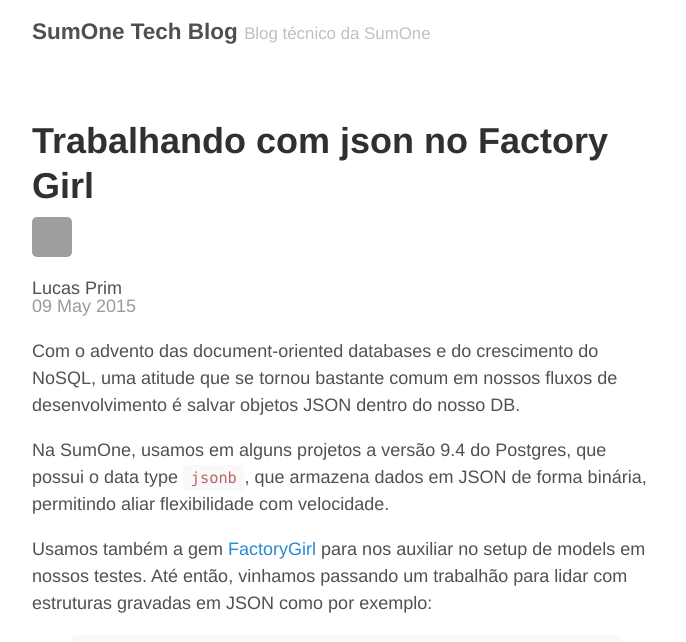
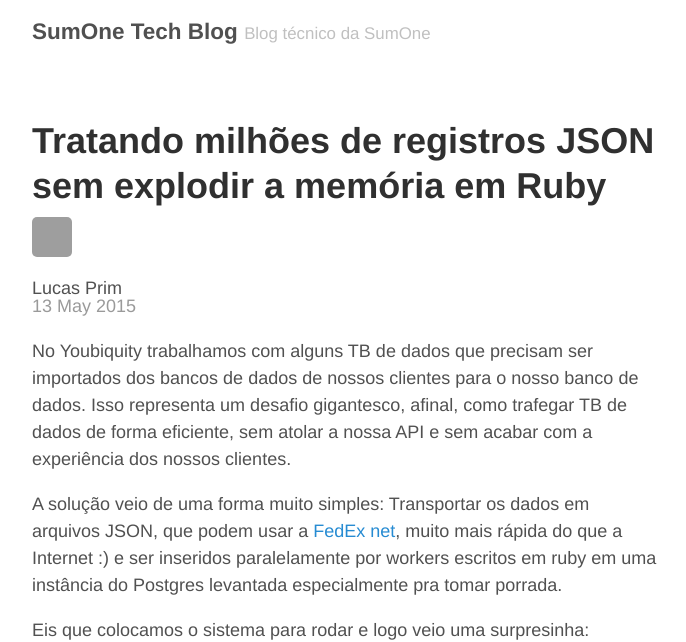
Before and after one commit to sumoners/sumoners.github.io, a Jekyll site: the page built from index.html, in a window 1280 px wide and 1400 px high. Shown: the top 642 px of the window, without its empty margins (293-979 px from the left). Built offline with Jekyll 4.4.1, drawn with Linux system fonts in a browser that asks for light colours; the list of posts is cut into pages by our own code; some of the changed text lies outside the part shown; grey boxes are pictures that could not be loaded.

Commit message:
Added a yajl post

```diff
--- /dev/null
+++ b/_posts/2015-05-13-milhoes-de-registros-em-json-sem-explodir-a-memoria-no-ruby.md
@@ -0,0 +1,50 @@
+---
+layout: post
+title: Tratando milhões de registros JSON sem explodir a memória em Ruby
+post_author: Lucas Prim
+post_gravatar: d7556befd6b2a40d5618be1c0340e54a
+---
+
+No Youbiquity trabalhamos com alguns TB de dados que precisam ser importados
+dos bancos de dados de nossos clientes para o nosso banco de dados.
+Isso representa um desafio gigantesco, afinal, como trafegar TB de dados de
+forma eficiente, sem atolar a nossa API e sem acabar com a experiência dos
+nossos clientes.
+
+A solução veio de uma forma muito simples: Transportar os dados em arquivos
+JSON, que podem usar a [FedEx net](https://what-if.xkcd.com/31/), muito mais
+rápida do que a Internet :) e ser inseridos paralelamente por workers escritos
+em ruby em uma instância do Postgres levantada especialmente pra tomar porrada.
+
+Eis que colocamos o sistema para rodar e logo veio uma surpresinha:
+
+![Memória indo pro saco](https://www.dropbox.com/s/ms95dbyzco03jkq/Screenshot%202015-05-13%2017.07.45.png?raw=1)
+_a memória indo pro saco_
+
+O processo Ruby começou a ler os arquivos `.json` contendo em média 50.000
+registros e começou a deixar um rastro gigante na memória, e como a Amazon não
+está barata com o dólar a 3 reais, isso iria ser um problema na hora da
+migração.
+
+## Yajl for the win!
+
+Eis que encontrei a gem `yajl-ruby` que faz bindings pra biblioteca homônima em
+C, capaz de fazer _streaming_ de arquivos json. Daí foi só alegria, como os
+arquivos já tinham os registros separados um por linha, a transição do bom e
+velho `JSON.parse()` pro novo código:
+
+{% highlight ruby %}
+file = File.new(file, 'r')
+parser = Yajl::Parser.new
+
+parser.parse(file) do |object|
+  object # => { 'oi' => 'eu sou uma hash!' }
+end
+{% endhighlight %}
+
+Bastou colocar pra rodar pra ver a diferença que fez, o processo não passou de
+110MB para a importação de cerca de 300.000 registros JSON!
+
+Então agora você já sabe, comeu memória parseando JSON? Yajl for the win!
+
+Happy Hacking!
```
Also changed, not shown: _posts/2015-05-09-trabalhando-com-json-no-factory-girl.md (+1 -1 lines).
